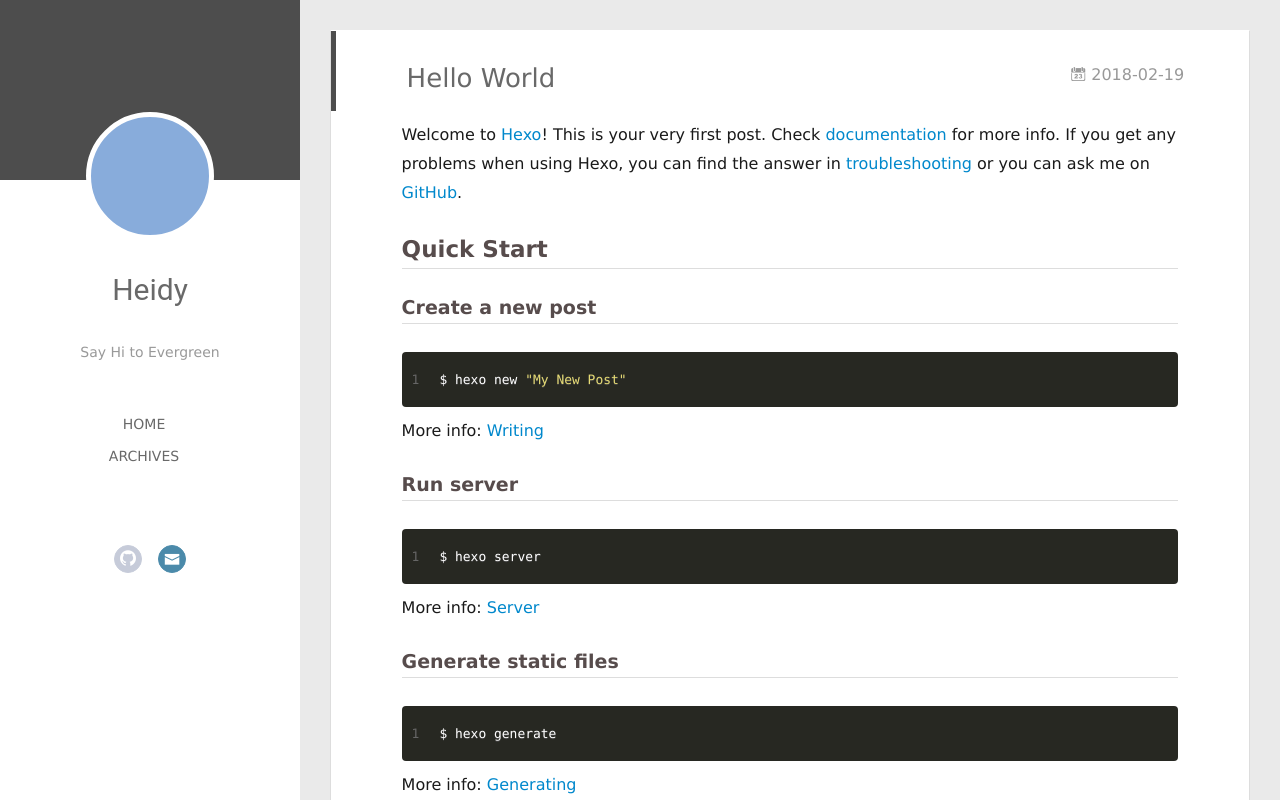
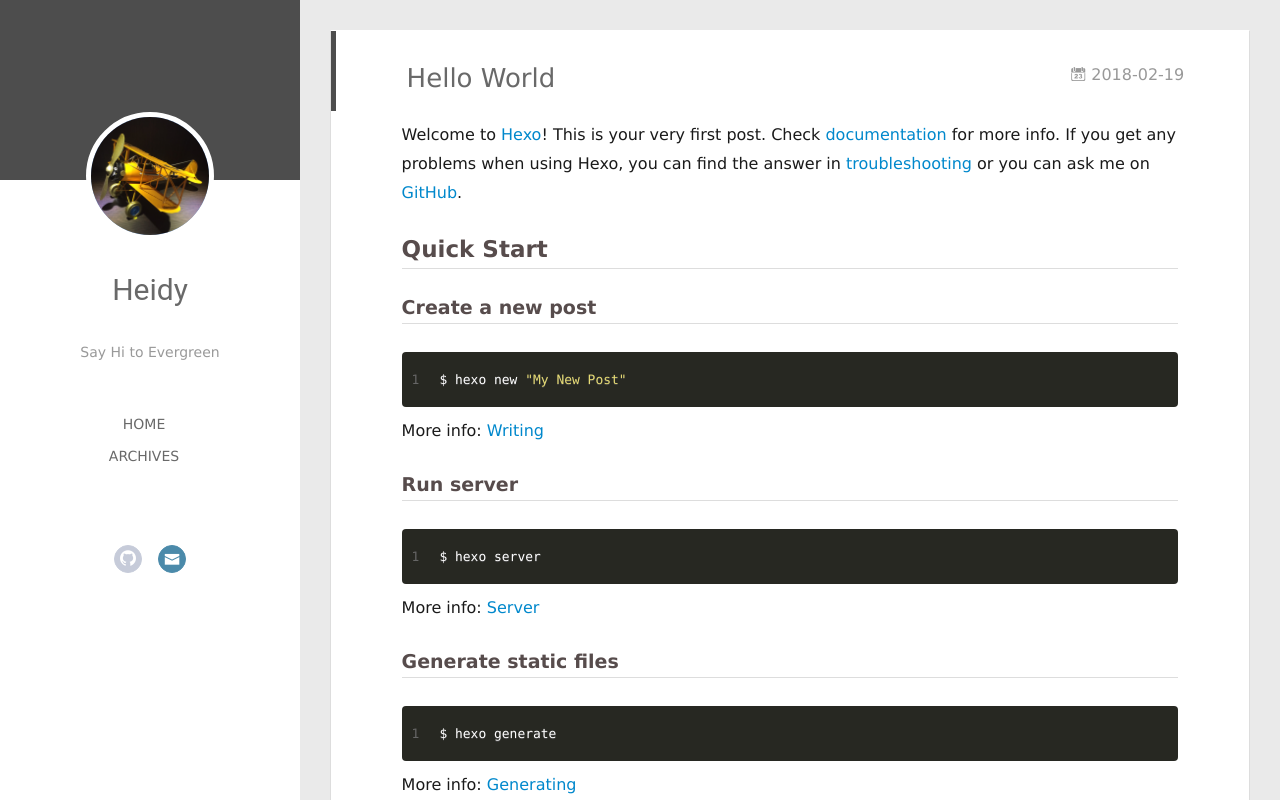
Before and after one commit to heidyhe/heidyhe.github.io, a plain HTML site: page 2018/02/19/hello-world/index.html in a window 1280 px wide. Drawn offline with Linux system fonts and the light colour scheme; no server answers.

Commit message:
Site updated: 2018-02-19 21:19:18

```diff
--- a/2018/02/19/hello-world/index.html
+++ b/2018/02/19/hello-world/index.html
@@ -48,7 +48,7 @@
 <div class="intrude-less">
 	<header id="header" class="inner">
 		<a href="/" class="profilepic">
-			<img src="" class="js-avatar">
+			<img src="https://heidyhe.github.io/img/avatar.jpg" class="js-avatar">
 		</a>
 		<hgroup>
 		  <h1 class="header-author"><a href="/">Heidy</a></h1>
@@ -98,7 +98,7 @@
 	<div class="intrude-less">
 		<header id="header" class="inner">
 			<div class="profilepic">
-				<img src="" class="js-avatar">
+				<img src="https://heidyhe.github.io/img/avatar.jpg" class="js-avatar">
 			</div>
 			<hgroup>
 			  <h1 class="header-author js-header-author">Heidy</h1>
```
Also changed, not shown: archives/2018/02/index.html (+2 -2 lines), archives/2018/index.html (+2 -2 lines), archives/index.html (+2 -2 lines), index.html (+2 -2 lines), tags/hello/index.html (+2 -2 lines), tags/test/index.html (+2 -2 lines).
